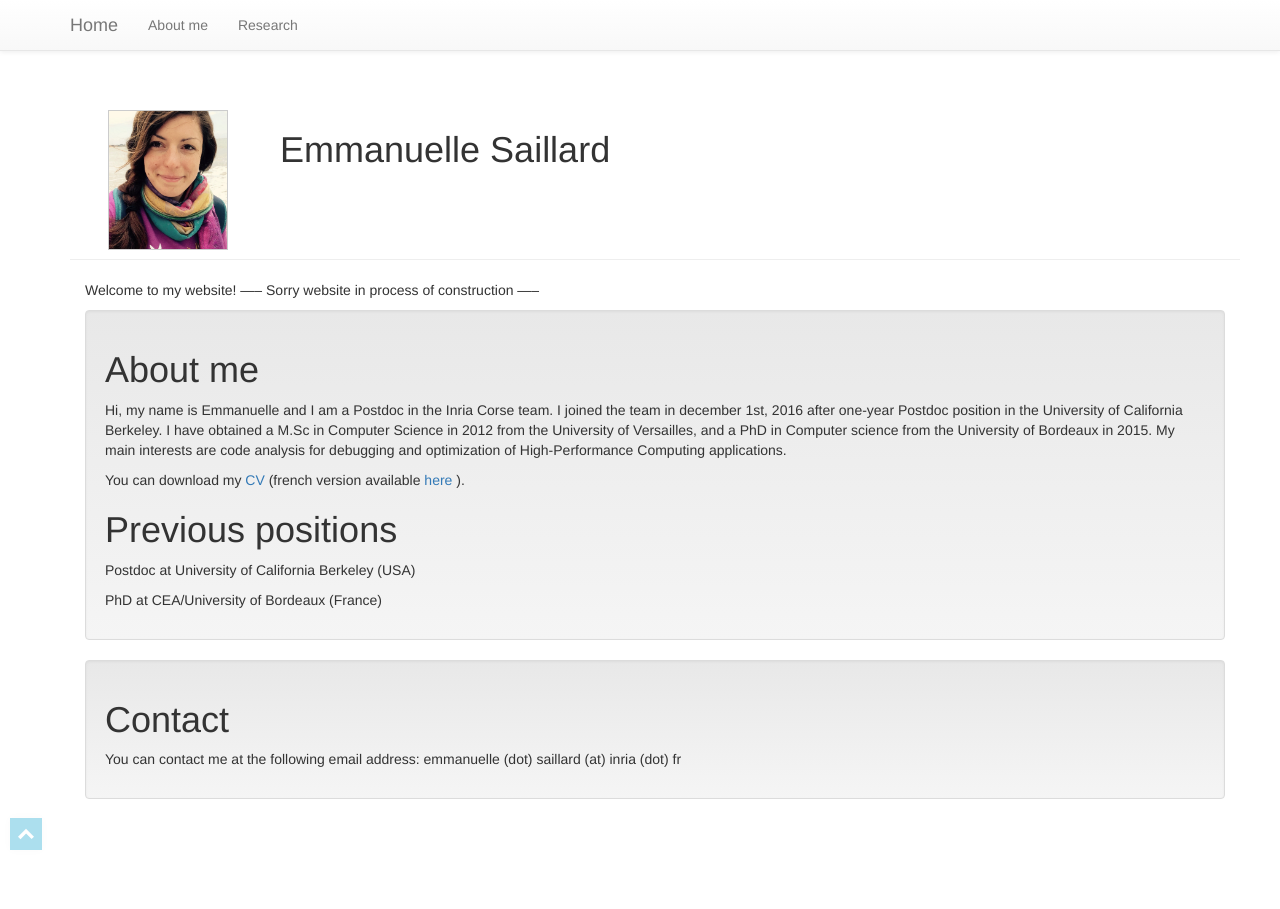
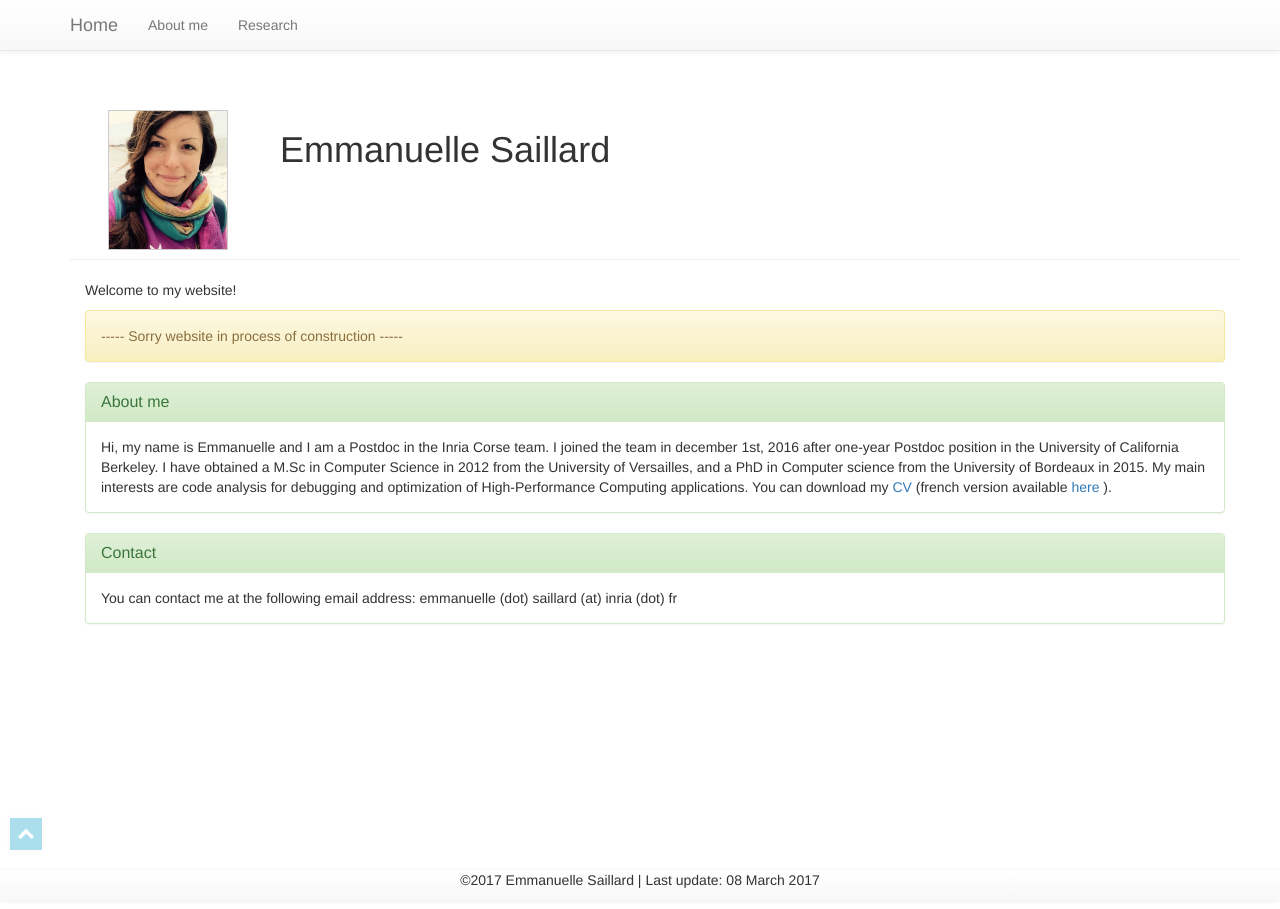
Before and after one commit to esaillar/manou, a Jekyll site: the page built from index.md, in a window 1280 px wide. Built offline with Jekyll 4.4.1, drawn with Linux system fonts in a browser that asks for light colours.

Commit message:
CSS - colors in panels

```diff
--- a/_includes/footer.html
+++ b/_includes/footer.html
@@ -1,4 +1,16 @@
 <a href="#" class="cd-top" id="back-to-top">Top</a>
+
+
+<footer class="footer navbar-fixed-bottom navbar-default">
+  <div class="container">
+    <p class="text-center">
+    &copy;{{ site.time | date: '%Y' }} Emmanuelle Saillard
+    | Last update: {{ site.time | date_to_long_string }}
+    </p>
+  </div>
+</footer>
+
+
 
 <!--<footer class="footer navbar-fixed-bottom navbar-default">-->
   <!--<div class="container">-->
--- a/css/main.scss
+++ b/css/main.scss
@@ -1,5 +1,8 @@
 ---
 ---
+
+
+
 body {
   padding: 70px;
 }
@@ -62,11 +65,3 @@ body {
     border: 1px solid #ccc;
   }
 }
-
-h3 {
-  font-family: Verdana, Arial, Helvetica, sans-serif;
-  font-size: 9px;
-  color: #FFFFFF;
-  text-align: center;
-  font-weight: normal;
-}
--- a/index.md
+++ b/index.md
@@ -9,38 +9,30 @@ layout: page
 
 
 
-Welcome to my website!  ----- Sorry website in process of construction -----
+Welcome to my website!
 
-<div class="well" markdown="1">
-# About me
+<div class="alert alert-warning" role="alert">----- Sorry website in process of construction -----</div>
 
-<p>
+
+<div class="panel panel-success" markdown="1">
+  <div class="panel-heading">
+    <h3 class="panel-title">About me</h3>
+  </div>
+  <div class="panel-body">
 Hi, my name is Emmanuelle and I am a Postdoc in the Inria Corse team. I joined the team in december 1st, 2016 after one-year Postdoc position in the University of California Berkeley.
 I have obtained a M.Sc in Computer Science in 2012 from the University of Versailles, and a PhD in Computer science from the University of Bordeaux in 2015.
 My main interests are code analysis for debugging and optimization of High-Performance Computing applications.
-</p>
-
-<p>
-You can download my <a href="{{site.baseurl}}/resources/cv_eng.pdf" target="_blank">CV</a> (french version available <a href="{{site.baseurl}}/resources/cv_french.pdf" target="_blank">here</a> ).
-</p>
 
 
-# Previous positions
-
-Postdoc at University of California Berkeley (USA)
-
-PhD at CEA/University of Bordeaux (France)
-
-
+You can download my <a href="{{site.baseurl}}/resources/cv_eng.pdf" target="_blank">CV</a> (french version available <a href="{{site.baseurl}}/resources/cv_french.pdf" target="_blank">here</a> ).
+  </div>
 </div>
 
-
-
-<div class="well" markdown="1">
-# Contact
-
+<div class="panel panel-success" markdown="1">
+  <div class="panel-heading">
+    <h3 class="panel-title">Contact</h3>
+  </div>
+  <div class="panel-body">
 You can contact me at the following email address: emmanuelle (dot) saillard (at) inria (dot) fr
-
+  </div>
 </div>
-
-<h3>Emmanuelle Saillard - Copyright &copy; 2010 - all right reserved</h3>
```
Also changed, not shown: research.md (+16 -7 lines).
